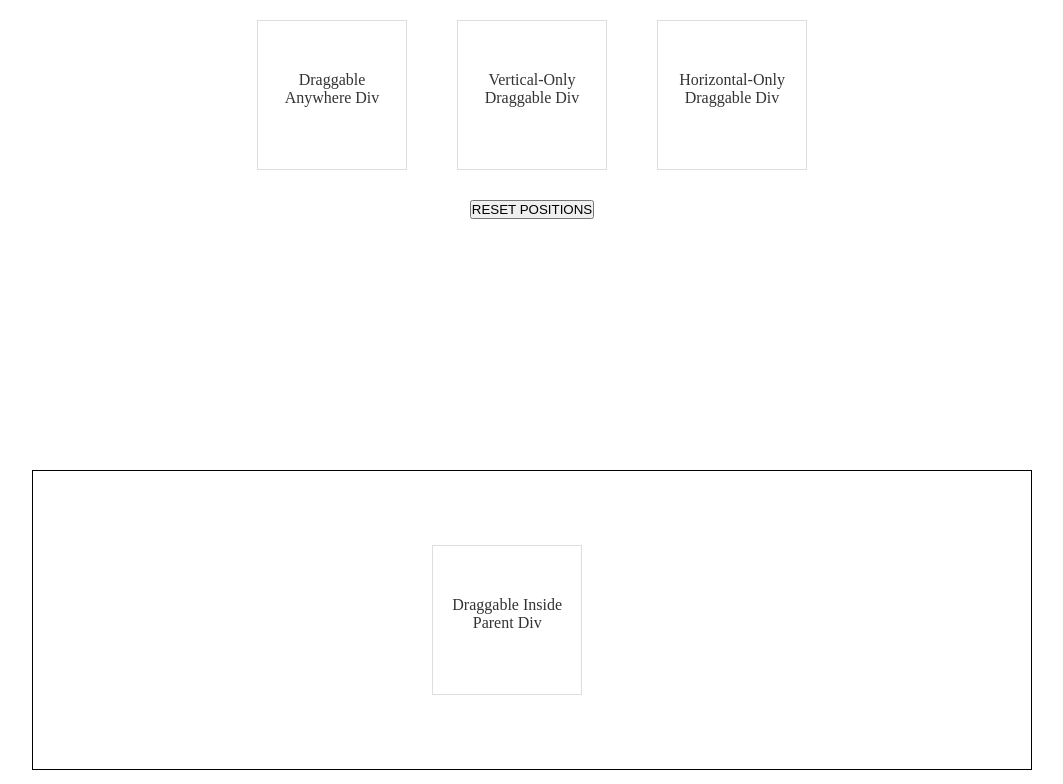
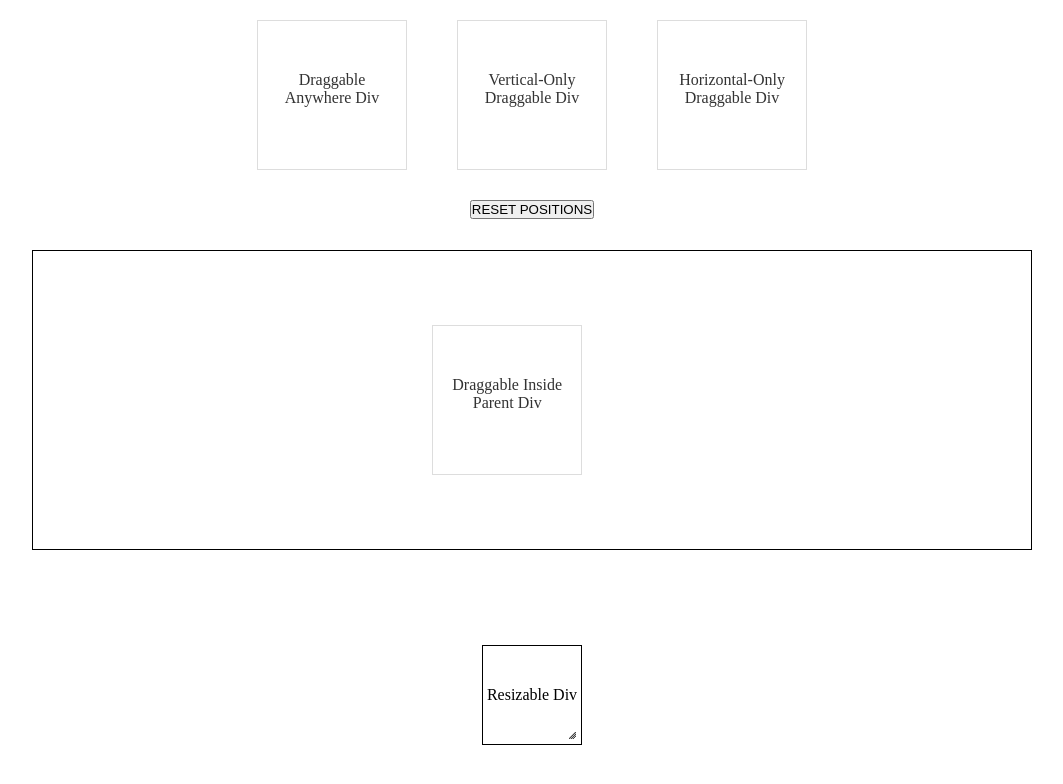
Before and after one commit to asbhogal/jQuery-Udemy-Course, a plain HTML site: page jquery-ui.html in a window 1280 px wide. Shown: the whole page, without its empty margins (108-1171 px from the left). Drawn offline with Linux system fonts and the light colour scheme.

Commit message:
added resizable function

```diff
--- a/jquery-ui-script.js
+++ b/jquery-ui-script.js
@@ -21,3 +21,5 @@ $("#contained-draggable").draggable({containment: "#container"});   // PERMITS T
 
 // NB. A p TAG WILL ONLY MOVE UP AND DOWN IRRESPECTIVE OF WHETHER axis y IS ADDED DUE TO THE P STRETCHING THE ENTIRE WIDTH OF ITS PARENT CONTAINER
 // CHANGING THE p TAG TO A SPAN WILL RESOLVE THE ABOVE AND ALLOW FREE MOVEMENT ACROSS x AND y AXIS
+
+$("#resizable-div").resizable();    // ENABLES THE DIV TO BE RESIZED FREELY ALONG THE x AND y AXIS
--- a/jquery-ui.html
+++ b/jquery-ui.html
@@ -36,5 +36,8 @@
                 <p>Draggable Inside Parent Div</p>
             </div>
         </div>
+        <div id="resizable-div" class="ui-resizable">
+            <p>Resizable Div</p>
+        </div>
     </body>
 </html>
--- a/style.scss
+++ b/style.scss
@@ -36,7 +36,7 @@ body {
 #container {
     border: 1px solid black;
     position: absolute;
-    bottom: 30px;
+    bottom: 250px;
     width: 1000px;
     height: 300px;
     #contained-draggable {
@@ -46,6 +46,18 @@ body {
     }
 }
 
+#resizable-div {
+    position: absolute;
+    bottom: 55px;
+    width: 100px;
+    height: 100px;
+    border: 1px solid black;
+    p {
+        text-align: center;
+        transform: translateY(40px);
+    }
+}
+
 #spacer {
     width: 50px;
 }
```
Also changed, not shown: dist/style.css, 1 other file.
